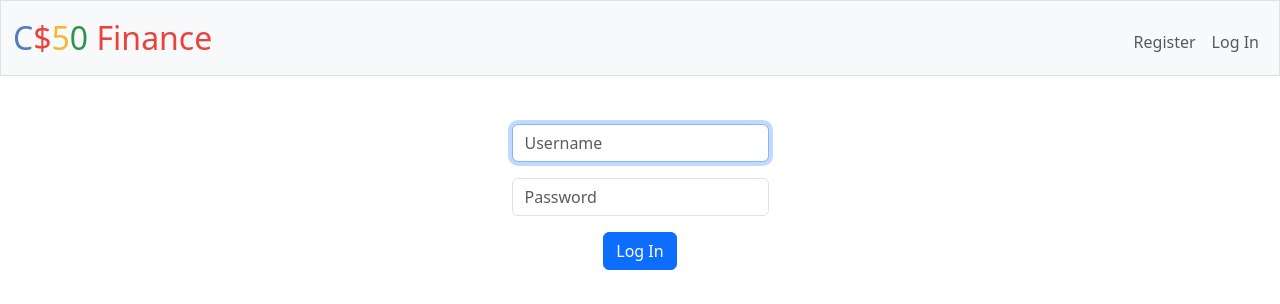
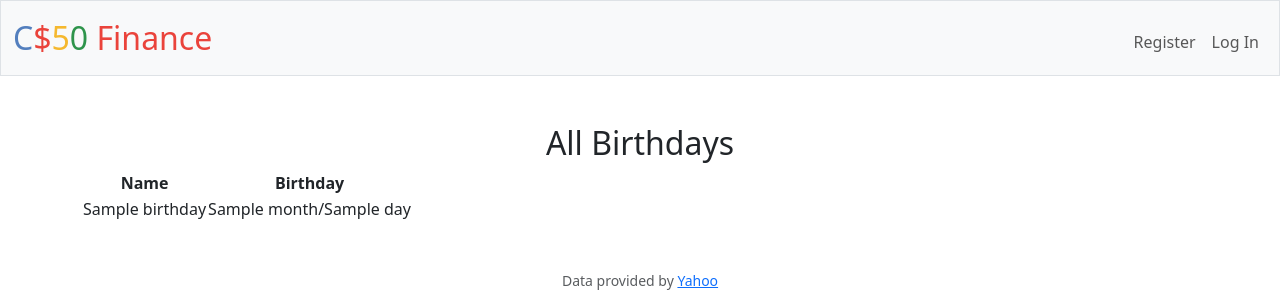
Before and after one commit to Ransometech/TrainMuscleFit, a Flask app: template finance/templates/index.html in a window 1280 px wide. Shown: the top 304 px of the page. Run offline with Flask 3, Linux system fonts and the light colour scheme; the template is opened without the code that fills it: most values are stand-ins (such as "Sample title", 1, 10 or a date in 2020); some libraries are stand-ins or nearby versions.

Commit message:
Fri, Jul 26, 2024, 12:05 PM +01:00

```diff
--- a/finance/templates/index.html
+++ b/finance/templates/index.html
@@ -5,13 +5,25 @@
 {% endblock %}
 
 {% block main %}
-    <form action="/login" method="post">
-        <div class="mb-3">
-            <input autocomplete="off" autofocus class="form-control mx-auto w-auto" name="username" placeholder="Username" type="text">
-        </div>
-        <div class="mb-3">
-            <input class="form-control mx-auto w-auto" name="password" placeholder="Password" type="password">
-        </div>
-        <button class="btn btn-primary" type="submit">Log In</button>
-    </form>
+<div class="section">
+
+    <h2>All Birthdays</h2>
+    <table>
+        <thead>
+            <tr>
+                <th>Name</th>
+                <th>Birthday</th>
+            </tr>
+        </thead>
+        <tbody>
+            <!-- TODO: Loop through the database entries to display them in this table -->
+            {% for birthday in birthdays %}
+            <tr></tr>
+                <td>{{ birthday.name }}</td>
+                <td>{{ birthday.month|string ~ "/" ~ birthday.day|string}}</td>
+            </tr>
+            {% endfor %}
+        </tbody>
+    </table>
+</div>
 {% endblock %}
```
